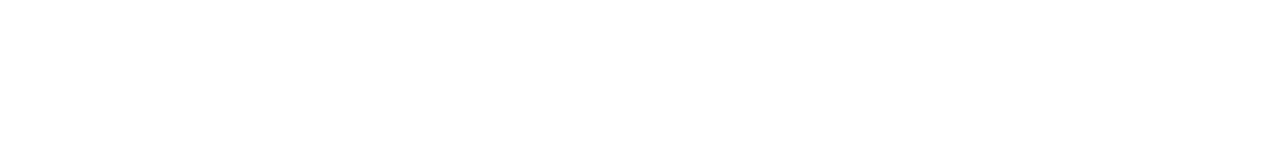
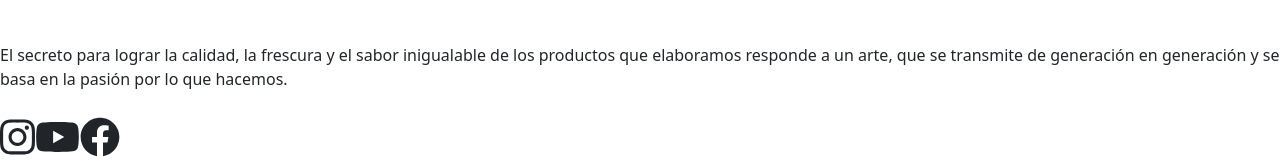
Before and after one commit to tomasghilino/panaderia, a React (Create React App) app: page / in a window 1280 px wide. Shown: the part 8709-8873 px from the top of the page. Before the commit the page ends 8152 px from the top, so only its background shows below. Built offline with nearby package versions, Linux system fonts and the light colour scheme.

Commit message:
inicio footer

```diff
--- a/package.json
+++ b/package.json
@@ -6,6 +6,7 @@
     "@emotion/react": "^11.7.1",
     "@emotion/styled": "^11.6.0",
     "@fortawesome/fontawesome-svg-core": "^1.2.36",
+    "@fortawesome/free-brands-svg-icons": "^5.15.4",
     "@fortawesome/free-solid-svg-icons": "^5.15.4",
     "@fortawesome/react-fontawesome": "^0.1.16",
     "@testing-library/jest-dom": "^5.16.1",
--- a/src/App.js
+++ b/src/App.js
@@ -6,6 +6,7 @@
 import Menu from './components/Menu';
 import VideoInstitucional from './components/VideoInstitucional';
 import Maps from './components/Maps';
+import Footer from './components/Footer';
 
 function App() {
   return (
@@ -17,6 +18,7 @@
       <Menu />
       <VideoInstitucional />
       <Maps />
+      <Footer />
     </>
   );
 }
--- /dev/null
+++ b/src/components/Footer.jsx
@@ -0,0 +1,36 @@
+import React from 'react';
+import styled from '@emotion/styled';
+import { FontAwesomeIcon } from '@fortawesome/react-fontawesome';
+import {
+  faInstagram,
+  faYoutube,
+  faFacebook,
+} from '@fortawesome/free-brands-svg-icons';
+
+const Footer = () => {
+  const IconoDiv = styled.div`
+    & {
+      font-size: 40px;
+    }
+  `;
+  return (
+    <footer className="">
+      <div>
+        <img src="/media/logoPanaderia.png" alt="logo panaderia" />
+
+        <p>
+          El secreto para lograr la calidad, la frescura y el sabor inigualable
+          de los productos que elaboramos responde a un arte, que se transmite
+          de generación en generación y se basa en la pasión por lo que hacemos.
+        </p>
+        <IconoDiv>
+          <FontAwesomeIcon icon={faInstagram} />
+          <FontAwesomeIcon icon={faYoutube} />
+          <FontAwesomeIcon icon={faFacebook} />
+        </IconoDiv>
+      </div>
+    </footer>
+  );
+};
+
+export default Footer;
```
Also changed, not shown: 1 other file (tests, documents, lock files or other folders).
